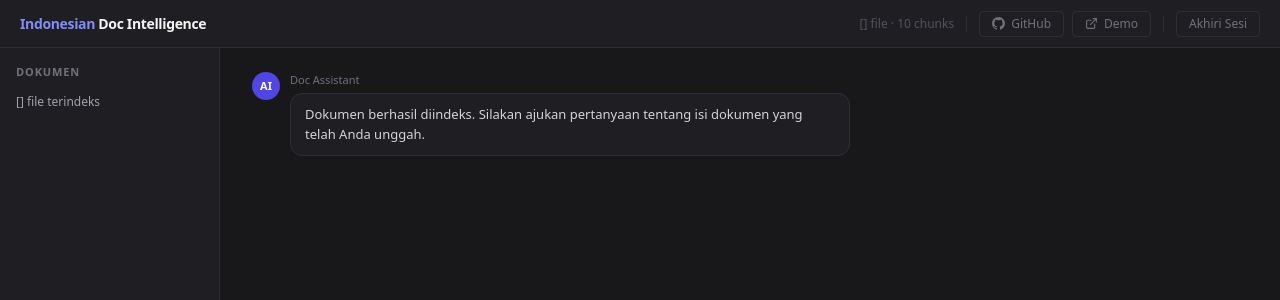
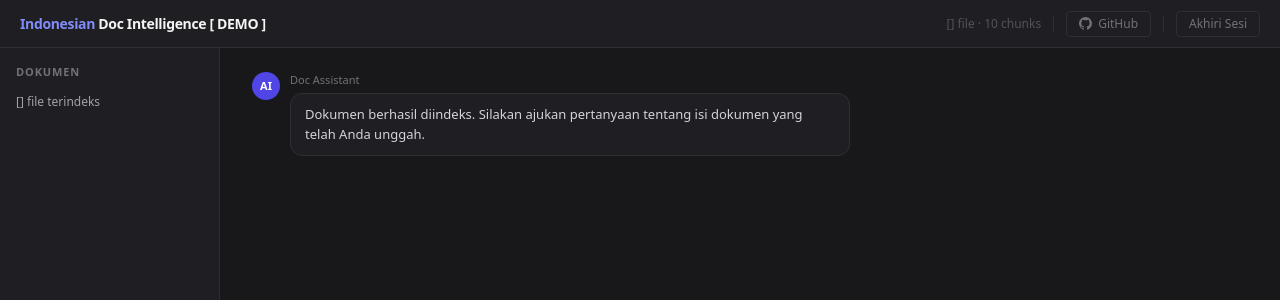
Before and after one commit to qrizan/indonesian-document-intelligence, a Python web app: template app/templates/session.html in a window 1280 px wide. Shown: the top 300 px of the page. Run offline with Jinja, Linux system fonts and the light colour scheme; the template is opened without the code that fills it: most values are stand-ins (such as "Sample title", 1, 10 or a date in 2020); some libraries are stand-ins or nearby versions.

Commit message:
layout: cleanup component

```diff
--- a/app/templates/components/upload_success.html
+++ b/app/templates/components/upload_success.html
@@ -1,7 +1,7 @@
 <!-- Replaces <body> innerHTML -->
 <header class="shrink-0 h-12 flex items-center px-5 border-b border-border bg-panel" style="border-color:#2e2e35;background:#1f1f23;">
     <span class="text-sm font-semibold tracking-tight">
-        <span style="color:#818cf8;">Indonesian</span><span style="color:#f4f4f5;"> Doc Intelligence</span>
+        <span style="color:#818cf8;">Indonesian</span><span style="color:#f4f4f5;"> Doc Intelligence  [ DEMO ]</span>
     </span>
     <div class="ml-auto flex items-center gap-2">
         <span class="text-xs" style="color:#52525b;">
@@ -17,18 +17,6 @@
                 <path d="M12 0C5.37 0 0 5.37 0 12c0 5.3 3.438 9.8 8.205 11.385.6.113.82-.258.82-.577 0-.285-.01-1.04-.015-2.04-3.338.724-4.042-1.61-4.042-1.61-.546-1.385-1.335-1.755-1.335-1.755-1.087-.744.084-.729.084-.729 1.205.084 1.838 1.236 1.838 1.236 1.07 1.835 2.809 1.305 3.495.998.108-.776.417-1.305.76-1.605-2.665-.3-5.466-1.332-5.466-5.93 0-1.31.465-2.38 1.235-3.22-.135-.303-.54-1.523.105-3.176 0 0 1.005-.322 3.3 1.23.96-.267 1.98-.399 3-.405 1.02.006 2.04.138 3 .405 2.28-1.552 3.285-1.23 3.285-1.23.645 1.653.24 2.873.12 3.176.765.84 1.23 1.91 1.23 3.22 0 4.61-2.805 5.625-5.475 5.92.42.36.81 1.096.81 2.22 0 1.606-.015 2.896-.015 3.286 0 .315.21.69.825.57C20.565 21.795 24 17.295 24 12c0-6.63-5.37-12-12-12z"/>
             </svg>
             GitHub
-        </a>
-        <a href="#" target="_blank" rel="noopener"
-           class="flex items-center gap-1.5 text-xs border rounded px-3 py-1 transition-colors"
-           style="color:#71717a;border-color:#2e2e35;"
-           onmouseover="this.style.borderColor='#6366f1';this.style.color='#c7d2fe';"
-           onmouseout="this.style.borderColor='#2e2e35';this.style.color='#71717a';">
-            <svg width="13" height="13" viewBox="0 0 24 24" fill="none" stroke="currentColor" stroke-width="2" stroke-linecap="round" stroke-linejoin="round">
-                <path d="M18 13v6a2 2 0 0 1-2 2H5a2 2 0 0 1-2-2V8a2 2 0 0 1 2-2h6"/>
-                <polyline points="15 3 21 3 21 9"/>
-                <line x1="10" y1="14" x2="21" y2="3"/>
-            </svg>
-            Demo
         </a>
         <span style="width:1px;height:16px;background:#2e2e35;display:inline-block;margin:0 4px;"></span>
         <a href="/" class="flex items-center text-xs border rounded px-3 py-1 transition-colors"
```
